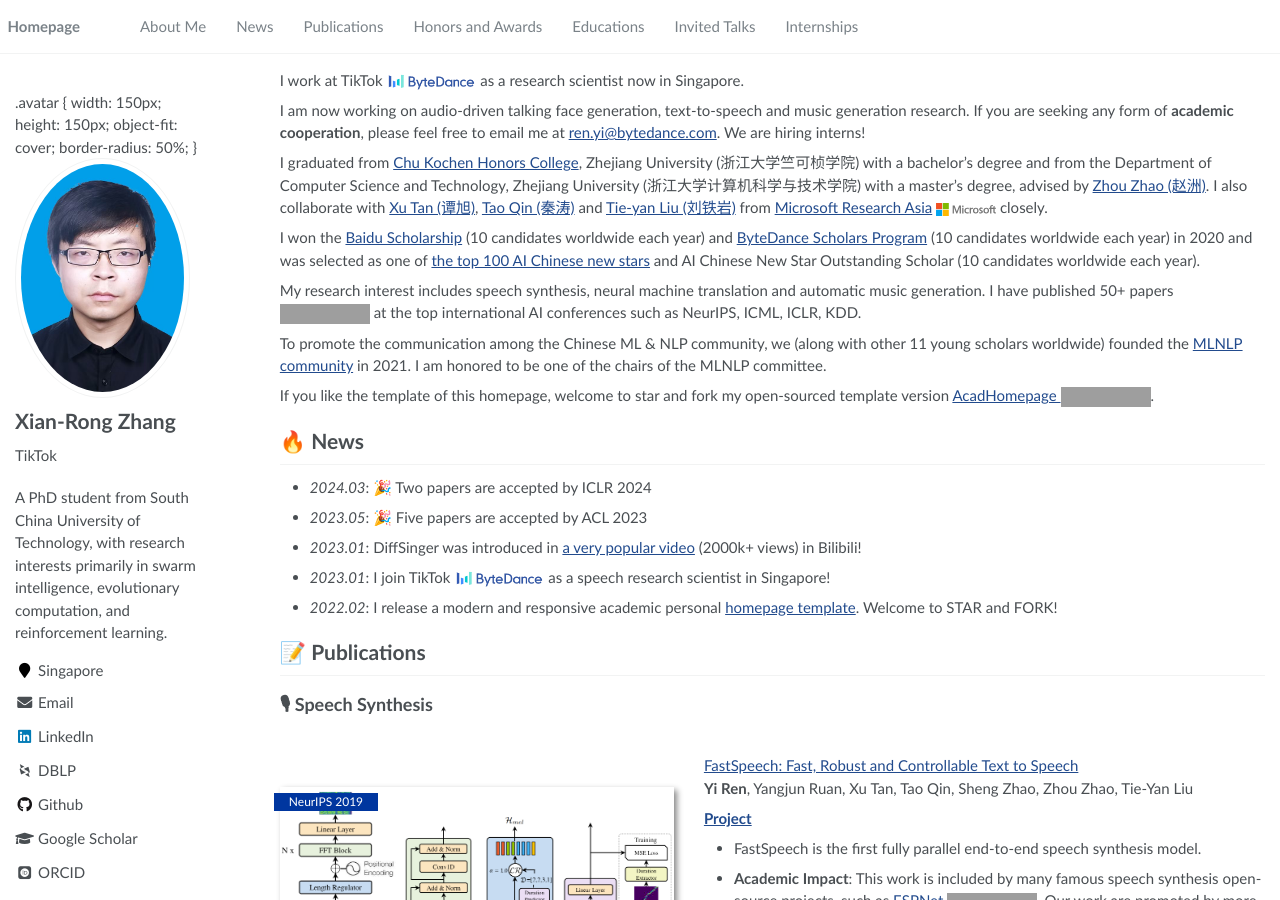
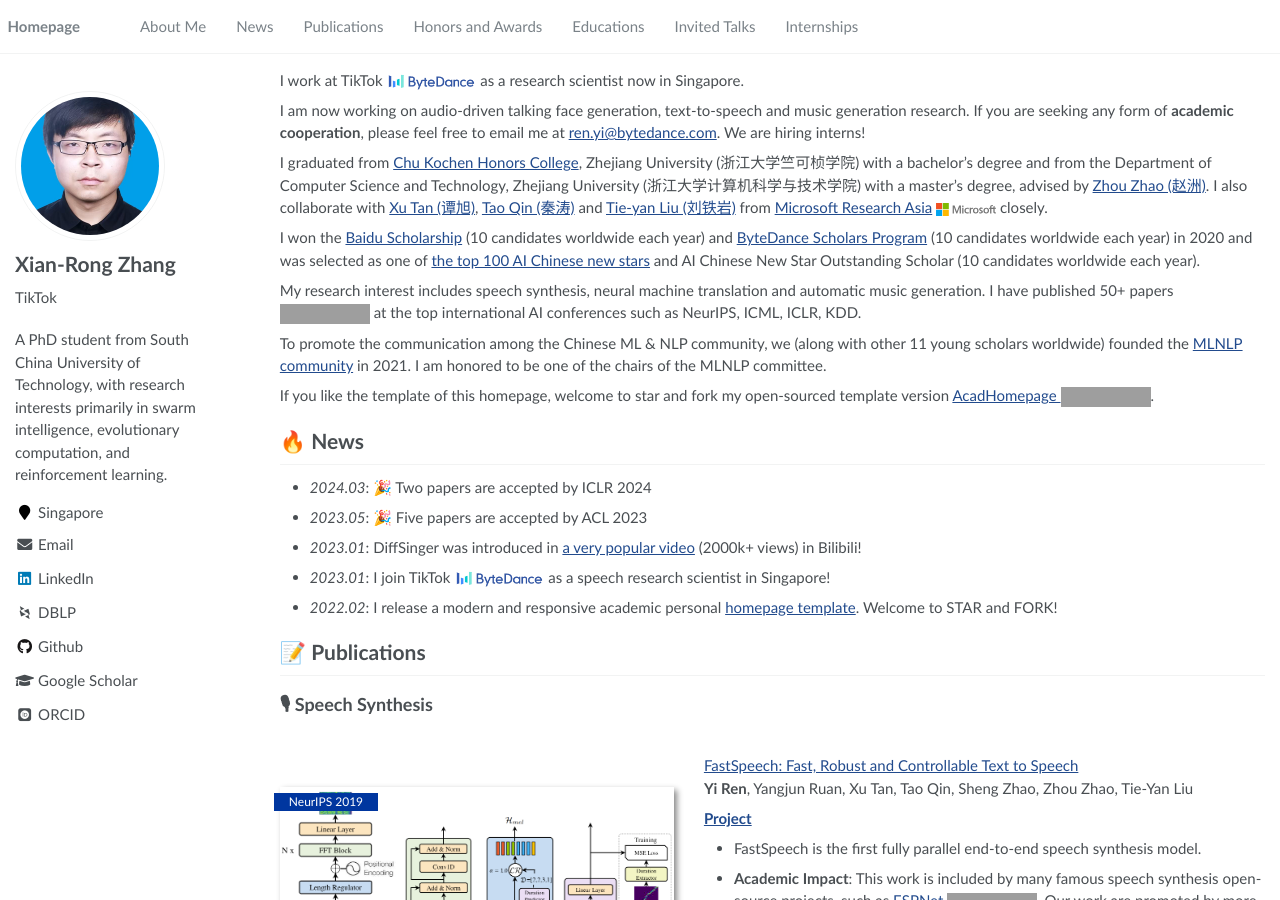
Before and after one commit to csxrzhang/csxrzhang.github.io, a Jekyll site: the page built from _pages/about.md, in a window 1280 px wide and 900 px high. Built offline with Jekyll 4.4.1, drawn with Linux system fonts in a browser that asks for light colours; some web fonts are replaced; grey boxes are pictures that could not be loaded.

Commit message:
Update author-profile.html

```diff
--- a/_includes/author-profile.html
+++ b/_includes/author-profile.html
@@ -3,14 +3,8 @@
 {% endif %}
 
 <div itemscope itemtype="http://schema.org/Person" class="profile_box">
-  .avatar {
-    width: 150px;
-    height: 150px;
-    object-fit: cover;
-    border-radius: 50%;
-  }
   <div class="author__avatar">
-    <img src="{{ author.avatar }}" class="avatar" alt="{{ author.name }}">
+    <img src="{{ author.avatar }}" class="author__avatar" alt="{{ author.name }}" style="width: 150px; height: 150px; object-fit: cover; border-radius: 50%;">
   </div>
 
   <div class="author__content">
```
